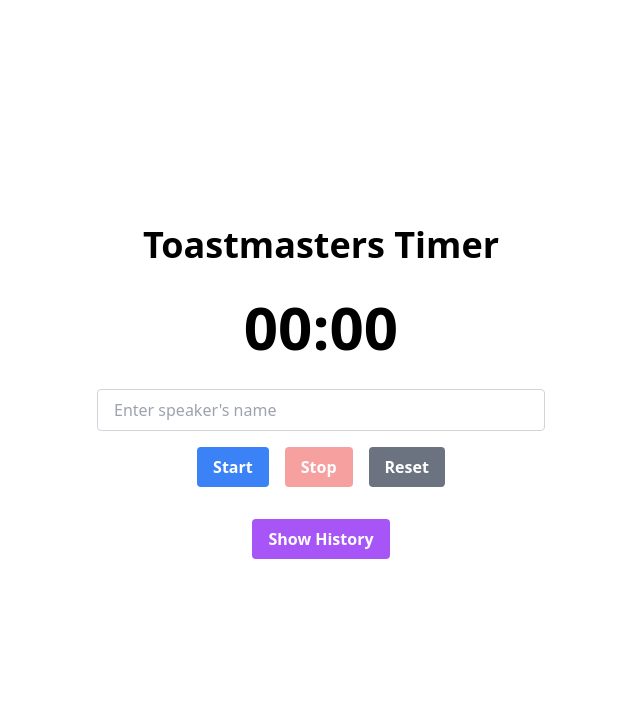
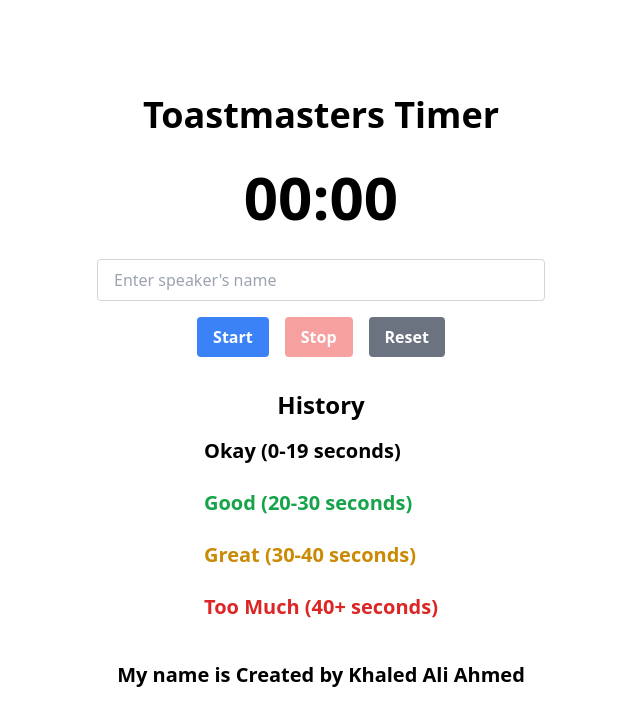
Before and after one commit to Engineered0/Toastmasters-Timer-2, a React (Vite) app: page / in a window 1280 px wide. Shown: the top 726 px of the page, without its empty margins (319-959 px from the left). Built offline with nearby package versions, Linux system fonts and the light colour scheme.

Commit message:
Update App.tsx

```diff
--- a/src/App.tsx
+++ b/src/App.tsx
@@ -12,8 +12,6 @@
   const [speakerName, setSpeakerName] = useState('');
   const [history, setHistory] = useState<TimerHistory[]>([]);
   const [backgroundColor, setBackgroundColor] = useState('#FFFFFF');
-  const [isTimerVisible, setIsTimerVisible] = useState(true); // New state for timer visibility
-  const [isHistoryVisible, setIsHistoryVisible] = useState(false); // New state for history visibility
   const intervalRef = useRef<number | null>(null);
 
   const startTimer = useCallback(() => {
@@ -34,7 +32,6 @@
       intervalRef.current = null;
     }
 
-    // Save history only when the timer is stopped
     setHistory((prevHistory) => [
       ...prevHistory,
       { name: speakerName, duration: time, color: backgroundColor },
@@ -48,7 +45,6 @@
     setIsActive(false);
     setSpeakerName('');
     setBackgroundColor('#FFFFFF');
-    setIsTimerVisible(true); // Reset timer visibility when resetting
     if (intervalRef.current) {
       clearInterval(intervalRef.current);
       intervalRef.current = null;
@@ -84,12 +80,7 @@
   return (
     <div className="flex flex-col items-center justify-center min-h-screen p-4" style={{ backgroundColor }}>
       <h1 className="text-4xl font-bold mb-8">Toastmasters Timer</h1>
-
-      {/* Timer visibility toggle */}
-      {isTimerVisible && (
       <div className="text-6xl font-bold mb-8">{formatTime(time)}</div>
-      )}
-
       <input
         className="w-full max-w-md px-4 py-2 mb-4 border border-gray-300 rounded"
         type="text"
@@ -119,31 +110,9 @@
         >
           Reset
         </button>
-
-        {/* Button to toggle timer visibility */}
-        {isActive && (
-          <button
-            className={`px-4 py-2 font-bold text-white bg-orange-500 rounded hover:bg-orange-700`}
-            onClick={() => setIsTimerVisible((prev) => !prev)}
-          >
-            {isTimerVisible ? 'Hide Timer' : 'Show Timer'}
-          </button>
-        )}
       </div>
 
-      {/* Button to toggle history visibility */}
-      <div className="flex mb-4">
-        <button
-          className={`px-4 py-2 font-bold text-white bg-purple-500 rounded hover:bg-purple-700`}
-          onClick={() => setIsHistoryVisible((prev) => !prev)}
-        >
-          {isHistoryVisible ? 'Hide History' : 'Show History'}
-        </button>
-      </div>
-
-      {/* History Section */}
-      {isHistoryVisible && (
-        <div className="w-full max-w-md">
+      <div className="flex flex-col items-center mb-8">
         <h2 className="text-2xl font-bold mb-4">History</h2>
         <div className="space-y-4">
           <div>
@@ -188,7 +157,21 @@
           </div>
         </div>
       </div>
-      )}
+
+      {/* Your Name and GitHub Link */}
+      <div className="mb-4">
+        <p className="text-xl font-semibold">
+          My name is{' '}
+          <a
+            href="https://github.com/Engineered0"
+            target="_blank"
+            rel="noopener noreferrer"
+            className="transition-transform transform hover:translate-y-1 hover:translate-x-1 hover:rotate-3"
+          >
+            Created by Khaled Ali Ahmed
+          </a>
+        </p>
+      </div>
     </div>
   );
 }
```
Lines whose indentation alone changed are shown as unchanged.
